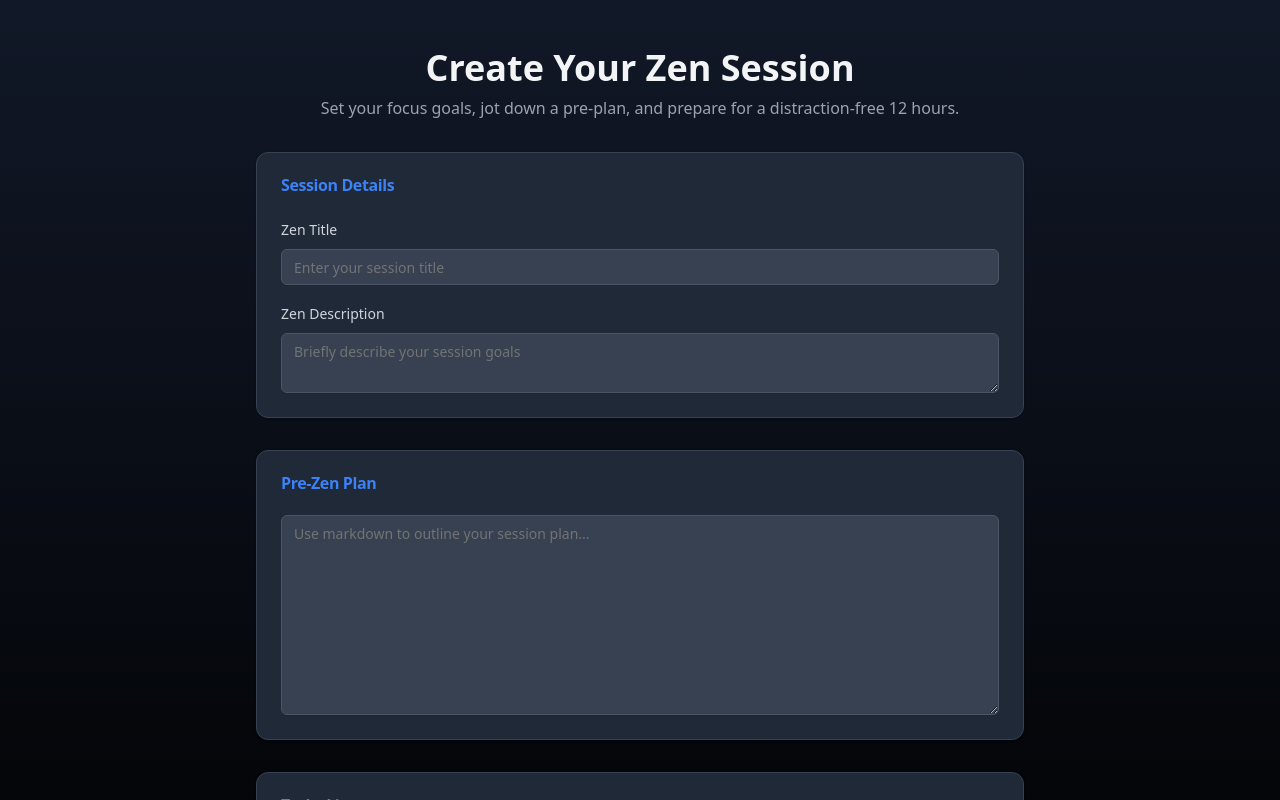
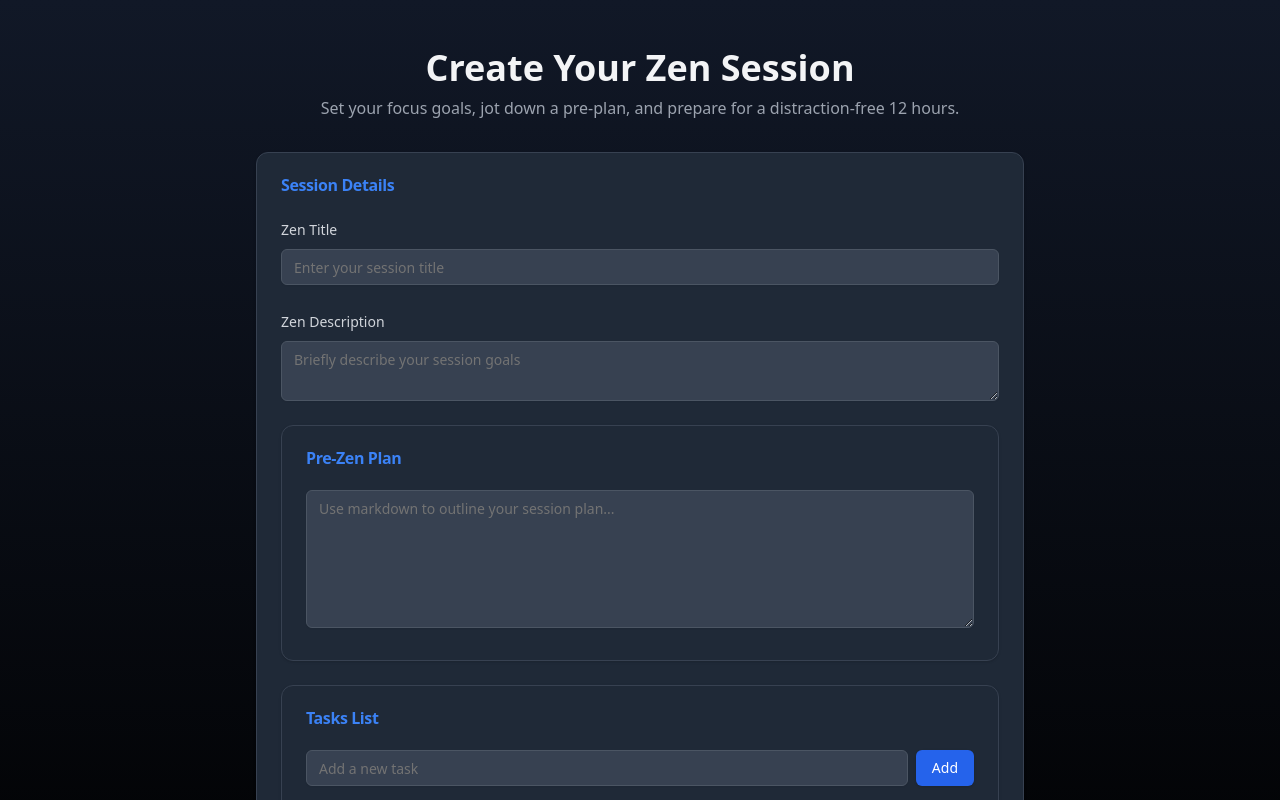
Before and after one commit to thedemonsid/12-hour-zen-mode, a Next.js app: page /zen in a window 1280 px wide. Shown: the top 800 px of the page. Built offline with nearby package versions, Linux system fonts and the light colour scheme.

Commit message:
frontend of form done

```diff
--- a/components/create-zen-page.tsx
+++ b/components/create-zen-page.tsx
@@ -1,27 +1,52 @@
-'use client'
+"use client";
 
-import { useState } from 'react'
-import { motion } from 'framer-motion'
-import { Button } from "@/components/ui/button"
-import { Input } from "@/components/ui/input"
-import { Textarea } from "@/components/ui/textarea"
-import { Card, CardContent, CardFooter, CardHeader, CardTitle } from "@/components/ui/card"
-import { Label } from "@/components/ui/label"
+import { useState } from "react";
+import { useForm } from "react-hook-form";
+import { zodResolver } from "@hookform/resolvers/zod";
+import * as z from "zod";
+import { motion } from "framer-motion";
+import { Button } from "@/components/ui/button";
+import { Input } from "@/components/ui/input";
+import { Textarea } from "@/components/ui/textarea";
+import { Label } from "@/components/ui/label";
+import { Card, CardContent, CardHeader, CardTitle } from "@/components/ui/card";
+import { ZenSchema } from "@/schemas"; // Assuming the schema is defined in this path
 
 export function CreateZenPageComponent() {
-  const [tasks, setTasks] = useState<string[]>([])
-  const [newTask, setNewTask] = useState('')
+  // Initialize form state and validation with React Hook Form
+  const form = useForm<z.infer<typeof ZenSchema>>({
+    resolver: zodResolver(ZenSchema),
+    defaultValues: {
+      title: "",
+      description: "",
+      preZenPlan: "",
+      tasks: [],
+    },
+  });
 
+  // Handle task state separately for input and management
+  const [newTask, setNewTask] = useState("");
+
+  // Add task to the form data
   const addTask = () => {
     if (newTask.trim()) {
-      setTasks([...tasks, newTask.trim()])
-      setNewTask('')
+      form.setValue("tasks", [...form.getValues("tasks"), newTask]);
+      setNewTask("");
     }
-  }
+  };
 
+  // Remove task by index
   const removeTask = (index: number) => {
-    setTasks(tasks.filter((_, i) => i !== index))
-  }
+    form.setValue(
+      "tasks",
+      form.getValues("tasks").filter((_, i) => i !== index)
+    );
+  };
+
+  // Handle form submission
+  const onSubmit = (data: z.infer<typeof ZenSchema>) => {
+    console.log("Form Data:", data); // Replace with actual submit logic
+  };
 
   return (
     <div className="min-h-screen bg-gradient-to-b from-gray-900 to-black text-gray-100 py-12 px-4 sm:px-6 lg:px-8">
@@ -31,59 +56,57 @@ export function CreateZenPageComponent() {
         transition={{ duration: 0.5 }}
         className="max-w-3xl mx-auto"
       >
-        <h1 className="text-4xl font-bold text-center mb-2">Create Your Zen Session</h1>
+        {/* Header Section */}
+        <h1 className="text-4xl font-bold text-center mb-2">
+          Create Your Zen Session
+        </h1>
         <p className="text-center text-gray-400 mb-8">
-          Set your focus goals, jot down a pre-plan, and prepare for a distraction-free 12 hours.
+          Set your focus goals, jot down a pre-plan, and prepare for a
+          distraction-free 12 hours.
         </p>
 
-        <Card className="bg-gray-800 border-gray-700">
+        {/* Session Details Card */}
+        <Card className="bg-gray-800 border-gray-700 mb-6">
           <CardHeader>
             <CardTitle className="text-blue-500">Session Details</CardTitle>
           </CardHeader>
-          <CardContent className="space-y-4">
-            <div className="space-y-2">
-              <Label htmlFor="zen-title" className="text-gray-300">Zen Title</Label>
-              <Input
-                id="zen-title"
+          <CardContent>
+            <form onSubmit={form.handleSubmit(onSubmit)} className="space-y-6">
+              {/* Title Field */}
+              <FormField
+                label="Zen Title"
+                form={form}
+                name="title"
                 placeholder="Enter your session title"
-                className="bg-gray-700 border-gray-600 text-white placeholder-gray-400"
               />
-            </div>
-            <div className="space-y-2">
-              <Label htmlFor="zen-description" className="text-gray-300">Zen Description</Label>
-              <Textarea
-                id="zen-description"
+
+              {/* Description Field */}
+              <FormField
+                label="Zen Description"
+                form={form}
+                name="description"
                 placeholder="Briefly describe your session goals"
-                className="bg-gray-700 border-gray-600 text-white placeholder-gray-400"
+                isTextarea
               />
-            </div>
-          </CardContent>
-        </Card>
 
-        <motion.div
-          initial={{ opacity: 0, y: 20 }}
-          animate={{ opacity: 1, y: 0 }}
-          transition={{ duration: 0.5, delay: 0.2 }}
-        >
-          <Card className="mt-8 bg-gray-800 border-gray-700">
+              {/* Pre-Zen Plan */}
+              <Card className="bg-gray-800 border-gray-700 mb-6">
                 <CardHeader>
                   <CardTitle className="text-blue-500">Pre-Zen Plan</CardTitle>
                 </CardHeader>
                 <CardContent>
-              <Textarea
+                  <FormField
+                    form={form}
+                    name="preZenPlan"
                     placeholder="Use markdown to outline your session plan..."
-                className="min-h-[200px] bg-gray-700 border-gray-600 text-white placeholder-gray-400"
+                    isTextarea
+                    rows={6}
                   />
                 </CardContent>
               </Card>
-        </motion.div>
 
-        <motion.div
-          initial={{ opacity: 0, y: 20 }}
-          animate={{ opacity: 1, y: 0 }}
-          transition={{ duration: 0.5, delay: 0.4 }}
-        >
-          <Card className="mt-8 bg-gray-800 border-gray-700">
+              {/* Task List */}
+              <Card className="bg-gray-800 border-gray-700">
                 <CardHeader>
                   <CardTitle className="text-blue-500">Tasks List</CardTitle>
                 </CardHeader>
@@ -95,24 +118,28 @@ export function CreateZenPageComponent() {
                       onChange={(e) => setNewTask(e.target.value)}
                       className="bg-gray-700 border-gray-600 text-white placeholder-gray-400"
                     />
-                <Button onClick={addTask} className="bg-blue-600 hover:bg-blue-700 text-white">Add</Button>
+                    <Button
+                      onClick={addTask}
+                      className="bg-blue-600 hover:bg-blue-700 text-white"
+                    >
+                      Add
+                    </Button>
                   </div>
                   <ul className="space-y-2">
-                {tasks.map((task, index) => (
+                    {form.getValues("tasks").map((task, index) => (
                       <motion.li
                         key={index}
                         initial={{ opacity: 0, x: -20 }}
                         animate={{ opacity: 1, x: 0 }}
                         exit={{ opacity: 0, x: 20 }}
                         transition={{ duration: 0.3 }}
-                    className="flex items-center justify-between bg-gray-700 p-2 rounded"
+                        className="flex items-center justify-between bg-gray-700  text-gray-100 p-2 rounded"
                       >
                         <span>{task}</span>
                         <Button
-                      variant="destructive"
-                      size="sm"
                           onClick={() => removeTask(index)}
                           className="bg-red-600 hover:bg-red-700 text-white"
+                          size="sm"
                         >
                           Remove
                         </Button>
@@ -121,22 +148,57 @@ export function CreateZenPageComponent() {
                   </ul>
                 </CardContent>
               </Card>
-        </motion.div>
 
-        <motion.div
-          initial={{ opacity: 0, y: 20 }}
-          animate={{ opacity: 1, y: 0 }}
-          transition={{ duration: 0.5, delay: 0.6 }}
-          className="mt-8 text-center"
-        >
+              {/* Submit Button */}
               <Button
+                type="submit"
                 size="lg"
-            className="w-full sm:w-auto bg-blue-600 hover:bg-blue-700 text-white font-bold py-3 px-6 rounded-lg transition-colors duration-200"
+                className="w-full mt-8 bg-blue-600 hover:bg-blue-700 text-white font-bold py-3 px-6 rounded-lg"
               >
                 Start Zen Session
               </Button>
-        </motion.div>
+            </form>
+          </CardContent>
+        </Card>
       </motion.div>
     </div>
-  )
+  );
 }
+
+// FormField Component for modular input handling
+const FormField = ({
+  label,
+  form,
+  name,
+  placeholder,
+  isTextarea = false,
+  rows,
+}: {
+  label?: string;
+  form: any;
+  name: string;
+  placeholder: string;
+  isTextarea?: boolean;
+  rows?: number;
+}) => {
+  return (
+    <div className="space-y-2">
+      {label && <Label className="text-gray-300">{label}</Label>}
+      {isTextarea ? (
+        <Textarea
+          {...form.register(name)}
+          placeholder={placeholder}
+          rows={rows}
+          className="w-full bg-gray-700 border-gray-600 text-white placeholder-gray-400"
+        />
+      ) : (
+        <Input
+          {...form.register(name)}
+          placeholder={placeholder}
+          className="w-full bg-gray-700 border-gray-600 text-white placeholder-gray-400"
+        />
+      )}
+      <p className="text-red-500">{form.formState.errors[name]?.message}</p>
+    </div>
+  );
+};
--- /dev/null
+++ b/components/ui/form.tsx
@@ -0,0 +1,178 @@
+"use client"
+
+import * as React from "react"
+import * as LabelPrimitive from "@radix-ui/react-label"
+import { Slot } from "@radix-ui/react-slot"
+import {
+  Controller,
+  ControllerProps,
+  FieldPath,
+  FieldValues,
+  FormProvider,
+  useFormContext,
+} from "react-hook-form"
+
+import { cn } from "@/lib/utils"
+import { Label } from "@/components/ui/label"
+
+const Form = FormProvider
+
+type FormFieldContextValue<
+  TFieldValues extends FieldValues = FieldValues,
+  TName extends FieldPath<TFieldValues> = FieldPath<TFieldValues>
+> = {
+  name: TName
+}
+
+const FormFieldContext = React.createContext<FormFieldContextValue>(
+  {} as FormFieldContextValue
+)
+
+const FormField = <
+  TFieldValues extends FieldValues = FieldValues,
+  TName extends FieldPath<TFieldValues> = FieldPath<TFieldValues>
+>({
+  ...props
+}: ControllerProps<TFieldValues, TName>) => {
+  return (
+    <FormFieldContext.Provider value={{ name: props.name }}>
+      <Controller {...props} />
+    </FormFieldContext.Provider>
+  )
+}
+
+const useFormField = () => {
+  const fieldContext = React.useContext(FormFieldContext)
+  const itemContext = React.useContext(FormItemContext)
+  const { getFieldState, formState } = useFormContext()
+
+  const fieldState = getFieldState(fieldContext.name, formState)
+
+  if (!fieldContext) {
+    throw new Error("useFormField should be used within <FormField>")
+  }
+
+  const { id } = itemContext
+
+  return {
+    id,
+    name: fieldContext.name,
+    formItemId: `${id}-form-item`,
+    formDescriptionId: `${id}-form-item-description`,
+    formMessageId: `${id}-form-item-message`,
+    ...fieldState,
+  }
+}
+
+type FormItemContextValue = {
+  id: string
+}
+
+const FormItemContext = React.createContext<FormItemContextValue>(
+  {} as FormItemContextValue
+)
+
+const FormItem = React.forwardRef<
+  HTMLDivElement,
+  React.HTMLAttributes<HTMLDivElement>
+>(({ className, ...props }, ref) => {
+  const id = React.useId()
+
+  return (
+    <FormItemContext.Provider value={{ id }}>
+      <div ref={ref} className={cn("space-y-2", className)} {...props} />
+    </FormItemContext.Provider>
+  )
+})
+FormItem.displayName = "FormItem"
+
+const FormLabel = React.forwardRef<
+  React.ElementRef<typeof LabelPrimitive.Root>,
+  React.ComponentPropsWithoutRef<typeof LabelPrimitive.Root>
+>(({ className, ...props }, ref) => {
+  const { error, formItemId } = useFormField()
+
+  return (
+    <Label
+      ref={ref}
+      className={cn(error && "text-destructive", className)}
+      htmlFor={formItemId}
+      {...props}
+    />
+  )
+})
+FormLabel.displayName = "FormLabel"
+
+const FormControl = React.forwardRef<
+  React.ElementRef<typeof Slot>,
+  React.ComponentPropsWithoutRef<typeof Slot>
+>(({ ...props }, ref) => {
+  const { error, formItemId, formDescriptionId, formMessageId } = useFormField()
+
+  return (
+    <Slot
+      ref={ref}
+      id={formItemId}
+      aria-describedby={
+        !error
+          ? `${formDescriptionId}`
+          : `${formDescriptionId} ${formMessageId}`
+      }
+      aria-invalid={!!error}
+      {...props}
+    />
+  )
+})
+FormControl.displayName = "FormControl"
+
+const FormDescription = React.forwardRef<
+  HTMLParagraphElement,
+  React.HTMLAttributes<HTMLParagraphElement>
+>(({ className, ...props }, ref) => {
+  const { formDescriptionId } = useFormField()
+
+  return (
+    <p
+      ref={ref}
+      id={formDescriptionId}
+      className={cn("text-[0.8rem] text-muted-foreground", className)}
+      {...props}
+    />
+  )
+})
+FormDescription.displayName = "FormDescription"
+
+const FormMessage = React.forwardRef<
+  HTMLParagraphElement,
+  React.HTMLAttributes<HTMLParagraphElement>
+>(({ className, children, ...props }, ref) => {
+  const { error, formMessageId } = useFormField()
+  const body = error ? String(error?.message) : children
+
+  if (!body) {
+    return null
+  }
+
+  return (
+    <p
+      ref={ref}
+      id={formMessageId}
+      className={cn("text-[0.8rem] font-medium text-destructive", className)}
+      {...props}
+    >
+      {body}
+    </p>
+  )
+})
+FormMessage.displayName = "FormMessage"
+
+export {
+  useFormField,
+  Form,
+  FormItem,
+  FormLabel,
+  FormControl,
+  FormDescription,
+  FormMessage,
+  FormField,
+}
--- /dev/null
+++ b/schemas/index.ts
@@ -0,0 +1,23 @@
+import * as z from "zod";
+
+export const LoginSchema = z.object({
+  email: z.string().email(),
+  password: z.string().min(8, "Password must be at least 8 characters long"),
+});
+
+export const RegisterSchema = z.object({
+  email: z.string().email(),
+  password: z.string().min(8, "Password must be at least 8 characters long"),
+  name: z.string().min(2, "Name must be at least 2 characters long"),
+});
+
+export const ZenSchema = z.object({
+  title: z.string().min(3, "Title must be at least 3 characters long"),
+  description: z
+    .string()
+    .min(4, "Description must be at least 4 characters long"),
+  preZenPlan: z
+    .string()
+    .min(4, "Pre-Zen Plan must be at least 4 characters long"),
+  tasks: z.array(z.string().min(3, "Task must be at least 3 characters long")),
+});
```
Also changed, not shown: 1 other file (tests, documents, lock files or other folders). Lines whose indentation alone changed are shown as unchanged.
